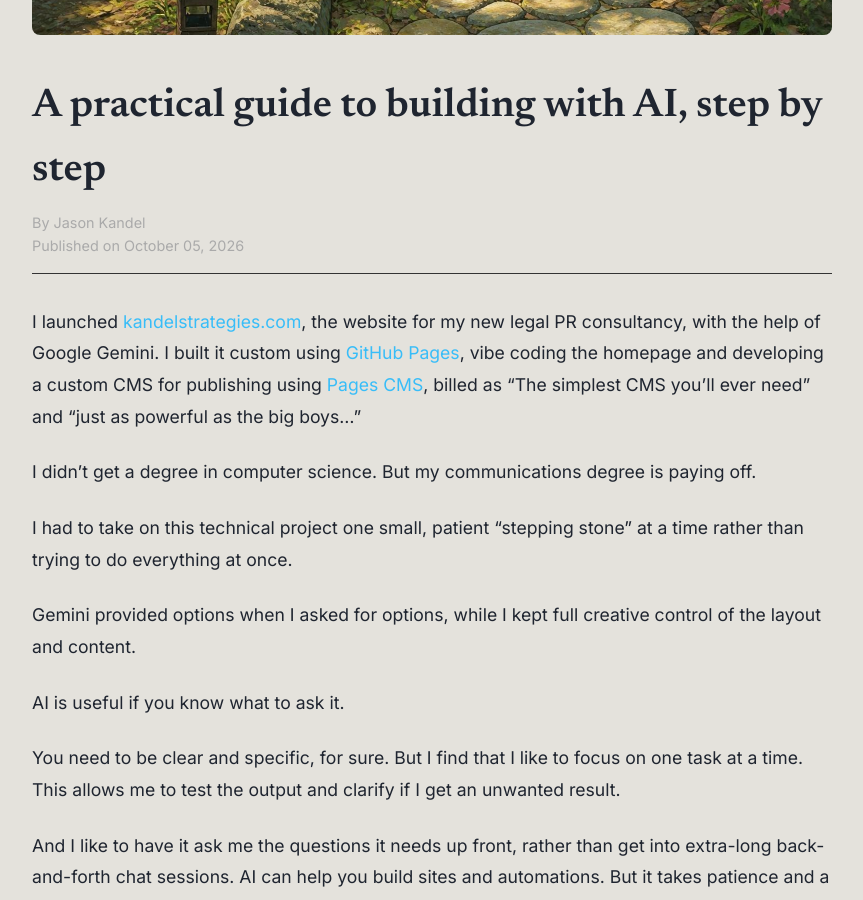
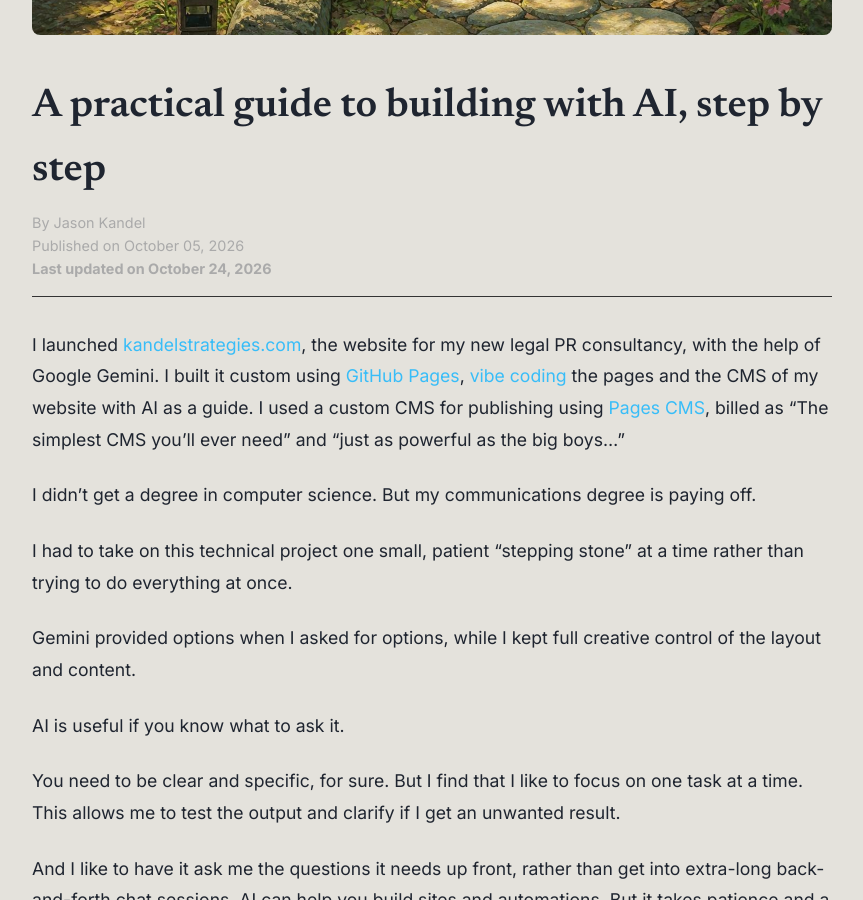
Before and after one commit to jkandel/kandel-website, a Jekyll site: the page built from _posts/2026-10-05-building-with-ai-one-stepping-stone-at-a-time.md, in a window 1280 px wide and 900 px high, scrolled down 571 px. Shown: the whole window, without its empty margins (208-1071 px from the left). Built offline with Jekyll 4.4.1, drawn with Linux system fonts in a browser that asks for light colours.

Commit message:
Update _posts/2026-10-05-building-with-ai-one-stepping-stone-at-a-time.md (via Pages CMS)

```diff
--- a/_posts/2026-10-05-building-with-ai-one-stepping-stone-at-a-time.md
+++ b/_posts/2026-10-05-building-with-ai-one-stepping-stone-at-a-time.md
@@ -1,10 +1,11 @@
 ---
 title: A practical guide to building with AI, step by step
 date: 2026-10-05
+updated: 2026-10-24
 published: true
 image: /images/Forest-path-to-beach.jpg
 ---
-I launched [kandelstrategies.com](http://kandelstrategies.com), the website for my new legal PR consultancy, with the help of Google Gemini. I built it custom using [GitHub Pages](https://docs.github.com/en/pages), vibe coding the homepage and developing a custom CMS for publishing using [Pages CMS](http://pagescms.org/), billed as "The simplest CMS you'll ever need" and "just as powerful as the big boys..."
+I launched [kandelstrategies.com](http://kandelstrategies.com), the website for my new legal PR consultancy, with the help of Google Gemini. I built it custom using [GitHub Pages](https://docs.github.com/en/pages), [vibe coding](https://cloud.google.com/discover/what-is-vibe-coding) the pages and the CMS of my website with AI as a guide. I used a custom CMS for publishing using [Pages CMS](http://pagescms.org/), billed as "The simplest CMS you'll ever need" and "just as powerful as the big boys..."
 
 I didn't get a degree in computer science. But my communications degree is paying off.
 
```
